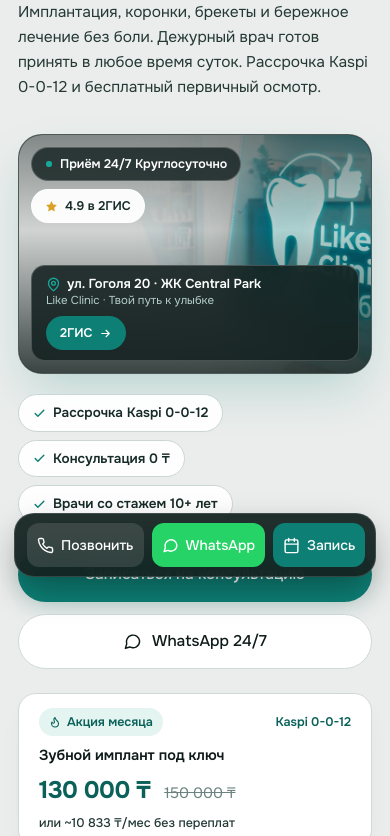
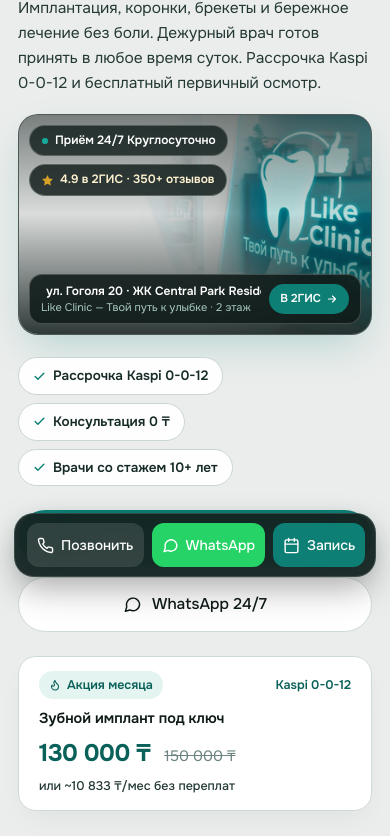
Before and after one commit to Rauan228/like-clinic-landing, a plain HTML site: page Like Clinic - Лендинг.dc.html in a window 390 px wide. Shown: the part 255-1091 px from the top of the page. Drawn offline with nearby package versions, Linux system fonts and the light colour scheme.

Commit message:
fix(header,hero): restore desktop ambient hero background, fix header CTA button contrast and link wrapping, and optimize mobile showcase card

```diff
--- a/Like Clinic - Лендинг.dc.html
+++ b/Like Clinic - Лендинг.dc.html
@@ -127,19 +127,20 @@
     font-size: 11.5px; font-weight: 500; color: var(--muted); line-height: 1.2;
   }
 
-  /* Навигация десктоп в стиле капсулы */
-  .nav-desktop {
-    display: flex; align-items: center; gap: 3px;
-    background: rgba(255, 255, 255, 0.72); border: 1px solid rgba(207, 217, 215, 0.8);
-    padding: 4px 6px; border-radius: 999px; backdrop-filter: blur(8px);
+  /* Навигация десктоп в стиле аккуратной капсулы */
+  .hdr-nav {
+    display: flex; align-items: center; gap: 2px;
+    background: rgba(255, 255, 255, 0.82); border: 1px solid rgba(207, 217, 215, 0.85);
+    padding: 4px 6px; border-radius: 999px; backdrop-filter: blur(12px); -webkit-backdrop-filter: blur(12px);
+    box-shadow: 0 4px 16px rgba(16, 40, 36, 0.04);
   }
   .nav-a {
-    font-size: 13.5px; font-weight: 500; color: #1E332F; white-space: nowrap;
+    font-size: 13.5px; font-weight: 500; color: #1E332F; white-space: nowrap !important;
     padding: 7px 13px; border-radius: 999px; text-decoration: none;
     transition: all .2s var(--ease);
   }
   .nav-a:hover {
-    color: var(--teal-dark); background: rgba(13, 127, 117, 0.09);
+    color: var(--teal-dark); background: rgba(13, 127, 117, 0.08);
   }
 
   /* Правый блок шапки */
@@ -148,16 +149,33 @@
   }
   .hdr-phone {
     display: inline-flex; align-items: center; gap: 8px;
-    font-size: 14.5px; font-weight: 600; color: var(--ink); text-decoration: none;
-    white-space: nowrap; padding: 7px 13px; border-radius: 999px;
-    background: rgba(255, 255, 255, 0.7); border: 1px solid var(--line);
+    font-size: 14px; font-weight: 600; color: var(--ink); text-decoration: none;
+    white-space: nowrap !important; padding: 8px 14px; border-radius: 999px;
+    background: rgba(255, 255, 255, 0.82); border: 1px solid var(--line);
+    backdrop-filter: blur(10px); -webkit-backdrop-filter: blur(10px);
     transition: all .2s var(--ease);
   }
   .hdr-phone:hover {
     border-color: var(--teal); color: var(--teal-dark); background: #fff;
   }
-  .hdr-btn {
-    min-height: 40px; padding: 9px 20px; font-size: 14px; font-weight: 600;
+  .hdr-cta {
+    display: inline-flex; align-items: center; justify-content: center;
+    min-height: 40px; padding: 9px 22px; font-size: 14px; font-weight: 600;
+    white-space: nowrap !important; border-radius: 999px;
+    background: var(--teal) !important; color: #ffffff !important;
+    box-shadow: 0 4px 14px rgba(13, 127, 117, 0.28);
+    transition: all .2s var(--ease); text-decoration: none;
+  }
+  .hdr-cta:hover {
+    background: var(--teal-dark) !important; color: #ffffff !important;
+    transform: translateY(-1px); box-shadow: 0 6px 18px rgba(13, 127, 117, 0.35);
+  }
+
+  @media (max-width: 1160px) and (min-width: 1041px) {
+    .hdr-nav { gap: 1px; padding: 3px 4px; }
+    .nav-a { font-size: 12.5px; padding: 6px 9px; }
+    .hdr-phone { font-size: 13px; padding: 7px 10px; }
+    .hdr-cta { padding: 8px 16px; font-size: 13px; }
   }
 
   /* Гамбургер кнопка для мобильных */
@@ -222,77 +240,88 @@
 
   /* ---------- hero section ---------- */
   .hero {
-    position: relative; overflow: hidden;
-    padding-top: clamp(28px, 4vw, 56px); padding-bottom: clamp(40px, 6vw, 76px);
-  }
-  .hero-wrap {
-    display: grid; grid-template-columns: 1.15fr 0.95fr;
-    gap: clamp(28px, 4vw, 56px); align-items: center;
-  }
-  .hero-content {
-    display: flex; flex-direction: column; width: 100%;
-  }
-  .hero-card-mobile { display: none; }
-  .hero-card-desktop-wrap { display: flex; width: 100%; justify-content: center; }
-
-  /* Флагманская интерактивная карточка клиники */
-  .hero-card {
-    position: relative; border-radius: var(--r-block); overflow: hidden;
+    position: relative; overflow: hidden; display: flex; align-items: center;
+    min-height: 640px; padding-top: clamp(36px, 5vw, 68px); padding-bottom: clamp(48px, 6vw, 84px);
+  }
+  .hero-desktop-bg {
+    position: absolute; inset: 0; z-index: 1; overflow: hidden; pointer-events: none;
+  }
+  .hero-desktop-bg img {
+    width: 100%; height: 100%; object-fit: cover; object-position: right center;
+    transition: transform 1.2s var(--ease);
+  }
+  .hero:hover .hero-desktop-bg img {
+    transform: scale(1.02);
+  }
+  .hero-desktop-bg::after {
+    content: ''; position: absolute; inset: 0; z-index: 2; pointer-events: none;
+    background: linear-gradient(90deg, var(--bg) 0%, var(--bg) 40%, rgba(244, 248, 247, 0.72) 56%, rgba(244, 248, 247, 0) 76%);
+  }
+
+  .hero-inner {
+    position: relative; z-index: 5; width: 100%;
+  }
+  .hero-inner > * { max-width: 530px; }
+
+  /* Интерактивная визитка клиники на мобильных (на десктопе строго скрыта) */
+  .hero-mobile-showcase {
+    display: none !important;
+  }
+  .hero-showcase-card {
+    position: relative; border-radius: 20px; overflow: hidden;
     background: #142220; border: 1px solid rgba(255, 255, 255, 0.25);
-    box-shadow: 0 22px 50px -12px rgba(13, 127, 117, 0.25);
-    aspect-ratio: 16/11; min-height: 290px; width: 100%;
+    box-shadow: 0 16px 40px -10px rgba(13, 127, 117, 0.26);
+    aspect-ratio: 16/10; min-height: 230px; width: 100%;
     display: flex; flex-direction: column; justify-content: space-between;
-    padding: 16px;
-  }
-  .hero-card-img {
+    padding: 12px;
+  }
+  .hero-showcase-card img {
     position: absolute; inset: 0; width: 100%; height: 100%;
     object-fit: cover; object-position: center; z-index: 1;
-    transition: transform .8s var(--ease);
-  }
-  .hero-card:hover .hero-card-img { transform: scale(1.03); }
-  .hero-card::before {
+  }
+  .hero-showcase-card::before {
     content: ''; position: absolute; inset: 0; z-index: 2;
-    background: linear-gradient(180deg, rgba(14,26,24,0.48) 0%, rgba(14,26,24,0.12) 40%, rgba(14,26,24,0.8) 100%);
-  }
-  .hero-card-top {
+    background: linear-gradient(180deg, rgba(14,26,24,0.52) 0%, rgba(14,26,24,0.08) 45%, rgba(14,26,24,0.85) 100%);
+  }
+  .hero-showcase-top {
     position: relative; z-index: 3;
     display: flex; align-items: center; justify-content: space-between; gap: 8px; flex-wrap: wrap;
   }
-  .hero-card-badge {
-    display: inline-flex; align-items: center; gap: 7px;
-    padding: 6px 13px; border-radius: 999px;
-    background: rgba(20, 34, 32, 0.82); backdrop-filter: blur(10px);
+  .hero-showcase-badge {
+    display: inline-flex; align-items: center; gap: 6px;
+    padding: 5px 11px; border-radius: 999px;
+    background: rgba(14, 26, 24, 0.78); backdrop-filter: blur(8px);
     border: 1px solid rgba(255, 255, 255, 0.22);
-    color: #fff; font-size: 12.5px; font-weight: 600;
-  }
-  .hero-card-badge-rating {
-    background: rgba(255, 255, 255, 0.94); color: #162B27; border-color: rgba(255,255,255,0.9);
-  }
-  .hero-card-bottom {
+    color: #fff; font-size: 12px; font-weight: 600;
+  }
+  .hero-showcase-badge-rating {
+    background: rgba(14, 26, 24, 0.82); color: #FFF2D1;
+    border-color: rgba(255, 255, 255, 0.24);
+  }
+  .hero-showcase-bottom {
     position: relative; z-index: 3;
-    background: rgba(20, 34, 32, 0.88); backdrop-filter: blur(12px);
-    border: 1px solid rgba(255, 255, 255, 0.2); border-radius: 18px;
-    padding: 12px 16px;
-    display: flex; align-items: center; justify-content: space-between; gap: 10px; flex-wrap: wrap;
-  }
-  .hero-card-address {
-    display: flex; flex-direction: column; gap: 2px;
-  }
-  .hero-card-address-title {
-    font-size: 13.5px; font-weight: 600; color: #fff; line-height: 1.25;
-    display: flex; align-items: center; gap: 6px;
-  }
-  .hero-card-address-sub {
-    font-size: 12px; color: #B5CEC9; line-height: 1.2;
-  }
-  .hero-card-nav-link {
-    display: inline-flex; align-items: center; gap: 6px;
-    font-size: 12.5px; font-weight: 600; color: #fff;
+    background: rgba(14, 26, 24, 0.86); backdrop-filter: blur(12px);
+    border: 1px solid rgba(255, 255, 255, 0.2); border-radius: 14px;
+    padding: 10px 12px;
+    display: flex; align-items: center; justify-content: space-between; gap: 10px;
+  }
+  .hero-showcase-loc {
+    display: flex; flex-direction: column; gap: 2px; min-width: 0;
+  }
+  .hero-showcase-address {
+    font-size: 12.5px; font-weight: 600; color: #fff; line-height: 1.2;
+    display: flex; align-items: center; gap: 5px; white-space: nowrap; overflow: hidden; text-overflow: ellipsis;
+  }
+  .hero-showcase-slogan {
+    font-size: 11.5px; color: #A8C9C3; line-height: 1.2; white-space: nowrap; overflow: hidden; text-overflow: ellipsis;
+  }
+  .hero-showcase-btn {
+    display: inline-flex; align-items: center; gap: 5px;
+    font-size: 12px; font-weight: 600; color: #fff;
     background: var(--teal); padding: 7px 14px; border-radius: 999px;
-    text-decoration: none; transition: background .2s var(--ease);
-    flex-shrink: 0;
-  }
-  .hero-card-nav-link:hover {
+    text-decoration: none; flex-shrink: 0; transition: background .2s var(--ease);
+  }
+  .hero-showcase-btn:hover {
     background: var(--teal-bright); color: #fff;
   }
 
@@ -609,18 +638,20 @@
   @media (max-width: 1040px) {
     :root { --r-block: 28px; --r-card: 18px; }
     .burger-btn { display: flex; }
-    .nav-desktop { display: none !important; }
+    .hdr-nav, .hdr-phone, .hdr-cta { display: none !important; }
 
     .hero {
-      min-height: 0; padding-top: 18px; padding-bottom: 36px;
-    }
-    .hero-wrap {
-      display: flex; flex-direction: column; gap: 20px;
-    }
-    .hero-card-mobile {
-      display: flex; width: 100%; margin: 16px 0 20px;
-    }
-    .hero-card-desktop-wrap { display: none !important; }
+      display: flex; flex-direction: column; min-height: 0;
+      padding-top: 20px; padding-bottom: 36px;
+    }
+    .hero-desktop-bg { display: none !important; }
+    .hero-inner { width: 100%; }
+    .hero-inner > * { max-width: none; }
+    .hero-eyebrow { font-size: 13px; padding: 6px 14px; margin-bottom: 16px; }
+
+    .hero-mobile-showcase {
+      display: block !important; width: 100%; margin: 16px 0 22px;
+    }
     .hero-price { width: 100%; }
 
     .bento { grid-template-columns: repeat(2, 1fr); gap: 12px; }
@@ -641,10 +672,11 @@
     .hero-eyebrow { font-size: 13px; padding: 6px 14px; }
     .btn { width: 100%; min-height: 50px; }
 
-    .hero-card { aspect-ratio: 16/10; min-height: 240px; padding: 12px; }
-    .hero-card-bottom { padding: 10px 14px; gap: 8px; border-radius: 14px; }
-    .hero-card-address-title { font-size: 13px; }
-    .hero-card-address-sub { font-size: 11.5px; }
+    .hero-showcase-card { aspect-ratio: 16/10; min-height: 220px; padding: 10px; }
+    .hero-showcase-bottom { padding: 9px 11px; gap: 8px; border-radius: 13px; }
+    .hero-showcase-address { font-size: 12px; }
+    .hero-showcase-slogan { font-size: 11px; }
+    .hero-showcase-btn { padding: 6px 11px; font-size: 11.5px; }
 
     .bento { grid-template-columns: 1fr; }
     .span2, .row2 { grid-column: auto; grid-row: auto; }
@@ -681,8 +713,8 @@
         </div>
       </a>
 
-      <!-- Десктопная навигация: выверенное капсульное меню без переносов строк -->
-      <nav class="nav-desktop">
+      <!-- Десктопная навигация: капсульное меню -->
+      <nav class="hdr-nav">
         <a class="nav-a" href="#services">Услуги и цены</a>
         <a class="nav-a" href="#about">О клинике</a>
         <a class="nav-a" href="#doctors">Врачи</a>
@@ -697,7 +729,7 @@
           <span class="dot-pulse-wrap" style="width:8px; height:8px"><span class="dot-core" style="width:6px; height:6px"></span><span class="dot-ring"></span></span>
           <span>+7 707 360 6049</span>
         </a>
-        <a class="btn btn-primary hdr-btn nav-desktop" href="#form">Записаться</a>
+        <a class="btn btn-primary hdr-cta" href="#form">Записаться</a>
 
         <!-- Мобильная кнопка меню (гамбургер) -->
         <button class="burger-btn" onClick="{{ onToggleMenu }}" aria-label="Открыть мобильное меню">
@@ -805,46 +837,54 @@
 
   <!-- Hero секция -->
   <section id="top" class="hero">
-    <div class="wrap hero-wrap">
-      <div class="hero-content">
+    <!-- Фоновое фото клиники на десктопе (правая половина экрана с неоновым зубом) -->
+    <div class="hero-desktop-bg" aria-hidden="true">
+      <img src="assets/hero-clinic.jpg" alt="Like Clinic — Твой путь к улыбке" />
+    </div>
+
+    <div class="wrap hero-inner">
       <div data-anim="" class="hero-eyebrow">
         <span class="dot-pulse-wrap"><span class="dot-core"></span><span class="dot-ring"></span></span>
         <span>Круглосуточно 24/7 · ул. Гоголя 20, Алматы</span>
       </div>
+
       <h1 data-anim="" class="h1" style="margin:0 0 16px">
         Стоматология<br />
         <span style="color:var(--teal)">полного цикла</span><br />
         <span style="color:var(--ink)">в центре Алматы</span>
       </h1>
+
       <p data-anim="" class="lead" style="max-width:480px; margin-bottom:18px">
         Имплантация, коронки, брекеты и бережное лечение без боли. Дежурный врач готов принять в любое время суток. Рассрочка Kaspi 0-0-12 и бесплатный первичный осмотр.
       </p>
 
-        <!-- На мобильных: интерактивная флагманская карточка клиники прямо в фокусе внимания -->
-        <div data-anim="" class="hero-card hero-card-mobile">
-          <img class="hero-card-img" src="assets/hero-clinic.jpg" alt="Like Clinic — Твой путь к улыбке на ул. Гоголя 20" />
-          <div class="hero-card-top">
-            <span class="hero-card-badge">
+      <!-- Интерактивная флагманская визитка клиники на мобильных -->
+      <div data-anim="" class="hero-mobile-showcase">
+        <div class="hero-showcase-card">
+          <img src="assets/hero-clinic.jpg" alt="Like Clinic — Твой путь к улыбке на ул. Гоголя 20" />
+          <div class="hero-showcase-top">
+            <span class="hero-showcase-badge">
               <span class="dot-pulse-wrap" style="width:8px; height:8px"><span class="dot-core" style="width:6px; height:6px"></span><span class="dot-ring"></span></span>
               Приём 24/7 Круглосуточно
             </span>
-            <span class="hero-card-badge hero-card-badge-rating">
+            <span class="hero-showcase-badge hero-showcase-badge-rating">
               <svg width="13" height="13" viewBox="0 0 24 24" fill="#D9A227"><polygon points="12 2 15.09 8.26 22 9.27 17 14.14 18.18 21.02 12 17.77 5.82 21.02 7 14.14 2 9.27 8.91 8.26 12 2"/></svg>
-              4.9 в 2ГИС
-            </span>
-          </div>
-          <div class="hero-card-bottom">
-            <div class="hero-card-address">
-              <span class="hero-card-address-title">
+              4.9 в 2ГИС · 350+ отзывов
+            </span>
+          </div>
+          <div class="hero-showcase-bottom">
+            <div class="hero-showcase-loc">
+              <span class="hero-showcase-address">
                 <svg width="15" height="15" viewBox="0 0 24 24" fill="none" stroke="var(--teal-bright)" stroke-width="2.2" stroke-linecap="round" stroke-linejoin="round" aria-hidden="true"><path d="M20 10c0 6-8 12-8 12s-8-6-8-12a8 8 0 0 1 16 0Z"/><circle cx="12" cy="10" r="3"/></svg>
-                ул. Гоголя 20 · ЖК Central Park
-              </span>
-              <span class="hero-card-address-sub">Like Clinic · Твой путь к улыбке</span>
-            </div>
-            <a href="https://2gis.kz/almaty/geo/70000001054098473" target="_blank" rel="noopener" class="hero-card-nav-link">
-              2ГИС
-              <svg width="13" height="13" viewBox="0 0 24 24" fill="none" stroke="currentColor" stroke-width="2" stroke-linecap="round" stroke-linejoin="round" aria-hidden="true"><path d="M5 12h14M13 6l6 6-6 6"/></svg>
-            </a>
+                ул. Гоголя 20 · ЖК Central Park Residence
+              </span>
+              <span class="hero-showcase-slogan">Like Clinic — Твой путь к улыбке · 2 этаж</span>
+            </div>
+            <a href="https://2gis.kz/almaty/geo/70000001054098473" target="_blank" rel="noopener" class="hero-showcase-btn">
+              В 2ГИС
+              <svg width="12" height="12" viewBox="0 0 24 24" fill="none" stroke="currentColor" stroke-width="2.2" stroke-linecap="round" stroke-linejoin="round" aria-hidden="true"><path d="M5 12h14M13 6l6 6-6 6"/></svg>
+            </a>
+          </div>
         </div>
       </div>
 
@@ -887,37 +927,6 @@
         <span style="font-size:15px; color:#6B827E; text-decoration:line-through">150 000 ₸</span>
         <span style="font-size:12.5px; color:#233935; width:100%; font-weight:500">или ~10 833 ₸/мес без переплат</span>
       </a>
-      </div>
-
-      <!-- На десктопе: правая колонка с интерактивной карточкой клиники -->
-      <div class="hero-card-desktop-wrap">
-        <div data-anim="" class="hero-card hero-card-desktop">
-          <img class="hero-card-img" src="assets/hero-clinic.jpg" alt="Вход в Like Clinic на Гоголя 20" />
-          <div class="hero-card-top">
-            <span class="hero-card-badge">
-              <span class="dot-pulse-wrap" style="width:8px; height:8px"><span class="dot-core" style="width:6px; height:6px"></span><span class="dot-ring"></span></span>
-              Приём 24/7 Круглосуточно
-            </span>
-            <span class="hero-card-badge hero-card-badge-rating">
-              <svg width="13" height="13" viewBox="0 0 24 24" fill="#D9A227"><polygon points="12 2 15.09 8.26 22 9.27 17 14.14 18.18 21.02 12 17.77 5.82 21.02 7 14.14 2 9.27 8.91 8.26 12 2"/></svg>
-              4.9 в 2ГИС · 350+ отзывов
-            </span>
-          </div>
-          <div class="hero-card-bottom">
-            <div class="hero-card-address">
-              <span class="hero-card-address-title">
-                <svg width="16" height="16" viewBox="0 0 24 24" fill="none" stroke="var(--teal-bright)" stroke-width="2.2" stroke-linecap="round" stroke-linejoin="round" aria-hidden="true"><path d="M20 10c0 6-8 12-8 12s-8-6-8-12a8 8 0 0 1 16 0Z"/><circle cx="12" cy="10" r="3"/></svg>
-                ул. Гоголя 20 · ЖК Central Park Residence
-              </span>
-              <span class="hero-card-address-sub">Like Clinic — Твой путь к улыбке · 2 этаж</span>
-            </div>
-            <a href="https://2gis.kz/almaty/geo/70000001054098473" target="_blank" rel="noopener" class="hero-card-nav-link">
-              Открыть в 2ГИС
-              <svg width="13" height="13" viewBox="0 0 24 24" fill="none" stroke="currentColor" stroke-width="2" stroke-linecap="round" stroke-linejoin="round" aria-hidden="true"><path d="M5 12h14M13 6l6 6-6 6"/></svg>
-            </a>
-          </div>
-        </div>
-      </div>
     </div>
   </section>
 
```
Also changed, not shown: index.html (+151 -142 lines). Lines whose indentation alone changed are shown as unchanged.
